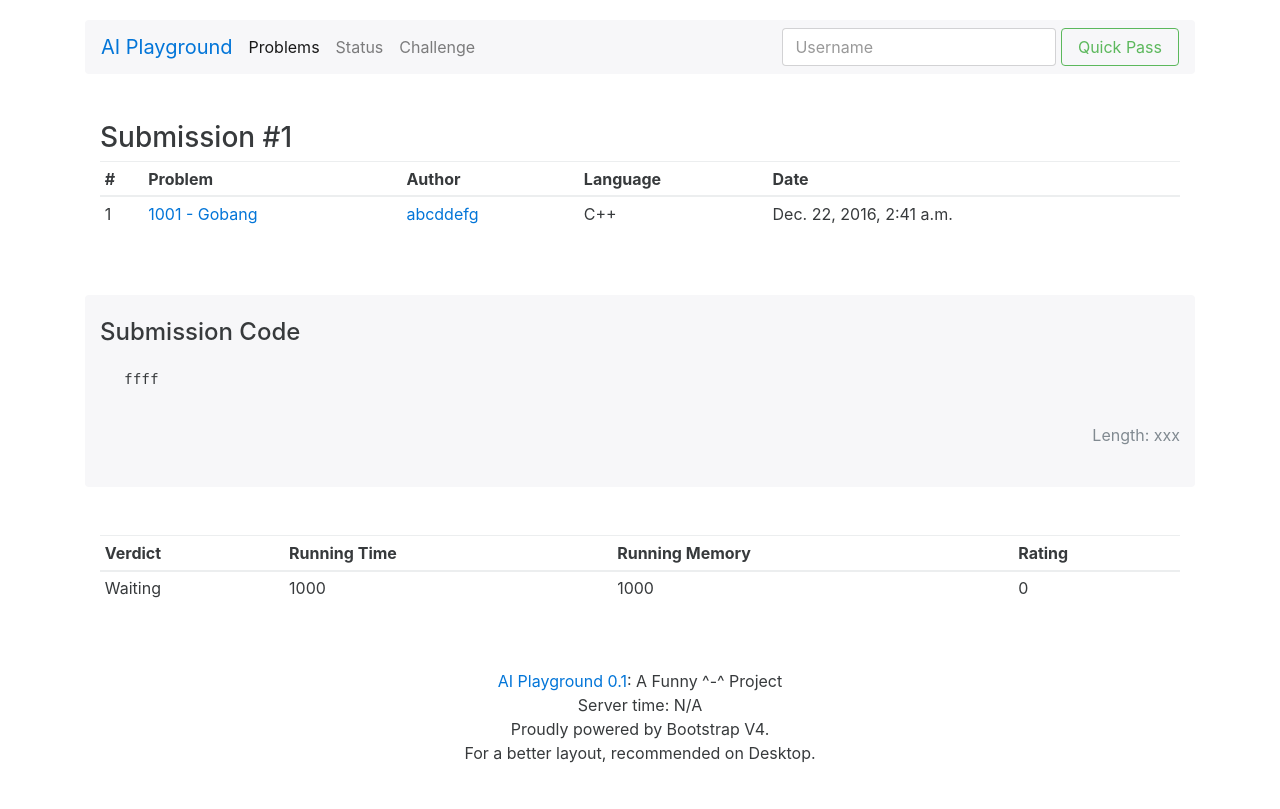
After one commit to zerolfx/AIPlayground, a Django app: page /submission/1 in a window 1280 px wide. The commit adds this page. Run offline with Django 3.2, Linux system fonts and the light colour scheme; data comes from the database, SQL or seed files in the repository; some libraries are stand-ins or nearby versions.

Commit message:
Submission page now available.

```diff
--- a/AIPlayground/urls.py
+++ b/AIPlayground/urls.py
@@ -19,6 +19,7 @@ from django.contrib import admin
 from core.views import home_view
 from account.views import login_register, logout
 from problem.views import problist_view, problem_view
+from submission.views import submission_view
 
 urlpatterns = [
     url(r'^admin/', admin.site.urls),
@@ -26,5 +27,6 @@ urlpatterns = [
     url(r'^login/', login_register, name='login'),
     url(r'^logout/', logout, name='logout'),
     url(r'^problist/', problist_view, name='problist'),
-    url(r'^problem/(\d+)/', problem_view, name='problem')
+    url(r'^problem/(\d+)/', problem_view, name='problem'),
+    url(r'^submission/(\d+)', submission_view, name='submission')
 ]
--- a/submission/models.py
+++ b/submission/models.py
@@ -1,4 +1,6 @@
 from django.db import models
+from problem.models import Problem
+from django.contrib.auth.models import User
 
 
 class Run(models.Model):
@@ -15,9 +17,11 @@ class Submission(models.Model):
     )
 
     VERDICT_STATUS = (
+        (100, 'Waiting'),
+        (101, 'Running'),
+        (102, 'Pretest Passed (Past)'),
+
         # Status for AI Playground
-        (100, 'Waiting'),
-        (101, 'Running on Pretest'),
         (200, 'Locked'),
         (201, 'Pretest Passed'),
         (202, 'Running on Contest'),
@@ -32,12 +36,18 @@ class Submission(models.Model):
 
     )
 
+    problem = models.ForeignKey(Problem)
+    author = models.ForeignKey(User)
     language = models.CharField('Language', max_length=1, choices=LANG_CHOICES)
     code = models.TextField('Code')
-    code_length = models.IntegerField('Code Length')
     submit_time = models.DateTimeField('Submit Time', auto_now=True)
-    verdict = models.IntegerField('Verdict', choices=VERDICT_STATUS)
+    verdict = models.IntegerField('Verdict', choices=VERDICT_STATUS, blank=True)
+    running_time = models.IntegerField('Running Time (ms)', blank=True)
+    running_memory = models.IntegerField('Running Memory (KB)', blank=True)
     score = models.IntegerField('Score', default=0)
     rating = models.IntegerField('Rating', default=0)
 
-    running_data = models.ManyToManyField(Run, 'Running')
+    running_data = models.ManyToManyField(Run, 'Running', blank=True)
+
+    def __str__(self):
+        return 'Submission #' + str(self.id)
--- a/submission/views.py
+++ b/submission/views.py
@@ -1,3 +1,9 @@
 from django.shortcuts import render
+from .models import Submission
+from .models import Run
+from problem.models import Problem
 
-# Create your views here.
+def submission_view(request, get_id):
+    submission = Submission.objects.get(id=get_id)
+    problem = Problem.objects.get(id=submission.problem_id)
+    return render(request, 'submission.html', {'problem': problem, 'submission': submission})
--- a/templates/problem.html
+++ b/templates/problem.html
@@ -10,7 +10,7 @@
         <div class="col-xs-6">{{ problem.time_limit }} ms</div>
         <div class="col-xs-6 text-xs-right"><strong>Memory Limit:</strong></div>
         <div class="col-xs-6">{{ problem.memory_limit }} MB</div>
-        <div class="col-xs-6 text-xs-right"><strong>Program Limit:</strong></div>
+        <div class="col-xs-6 text-xs-right"><strong>Code Length Limit:</strong></div>
         <div class="col-xs-6">{{ problem.program_limit }} KB</div>
     </div>
 
--- /dev/null
+++ b/templates/submission.html
@@ -0,0 +1,54 @@
+{% extends 'base.html' %}
+{% block content %}
+
+<div class="container-fluid my-3">
+    <h3>Submission #{{ submission.id }}</h3>
+
+    <table class="table table-sm">
+        <thead>
+            <th>#</th>
+            <th>Problem</th>
+            <th>Author</th>
+            <th>Language</th>
+            <th>Date</th>
+        </thead>
+        <tbody>
+            <tr>
+                <td scope="row">{{ submission.id }}</td>
+                <td><a href="{% url 'problem' submission.problem.id %}">{{ submission.problem }}</a></td>
+                <td><a href="#">{{ submission.author }}</a></td>
+                <td>{{ submission.get_language_display }}</td>
+                <td>{{ submission.submit_time }}</td>
+            </tr>
+        </tbody>
+    </table>
+</div>
+
+<div class="container-fluid bg-faded py-2 rounded">
+    <h4>Submission Code</h4>
+    <pre class="px-2 py-1">{{ submission.code }}</pre>
+    <p class="text-xs-right text-muted">Length: xxx</p>
+</div>
+
+<div class="container-fluid my-3">
+
+    <table class="table table-sm">
+        <thead>
+            <th>Verdict</th>
+            <th>Running Time</th>
+            <th>Running Memory</th>
+            <th>Rating</th>
+        </thead>
+        <tbody>
+            <tr>
+                <td scope="row">{{ submission.get_verdict_display }}</td>
+                <td>{{ submission.running_time }}</td>
+                <td>{{ submission.running_memory }}</td>
+                <td>{{ submission.rating }}</td>
+            </tr>
+        </tbody>
+    </table>
+</div>
+
+
+{% endblock %}
```
Also changed, not shown: db.sqlite3.
